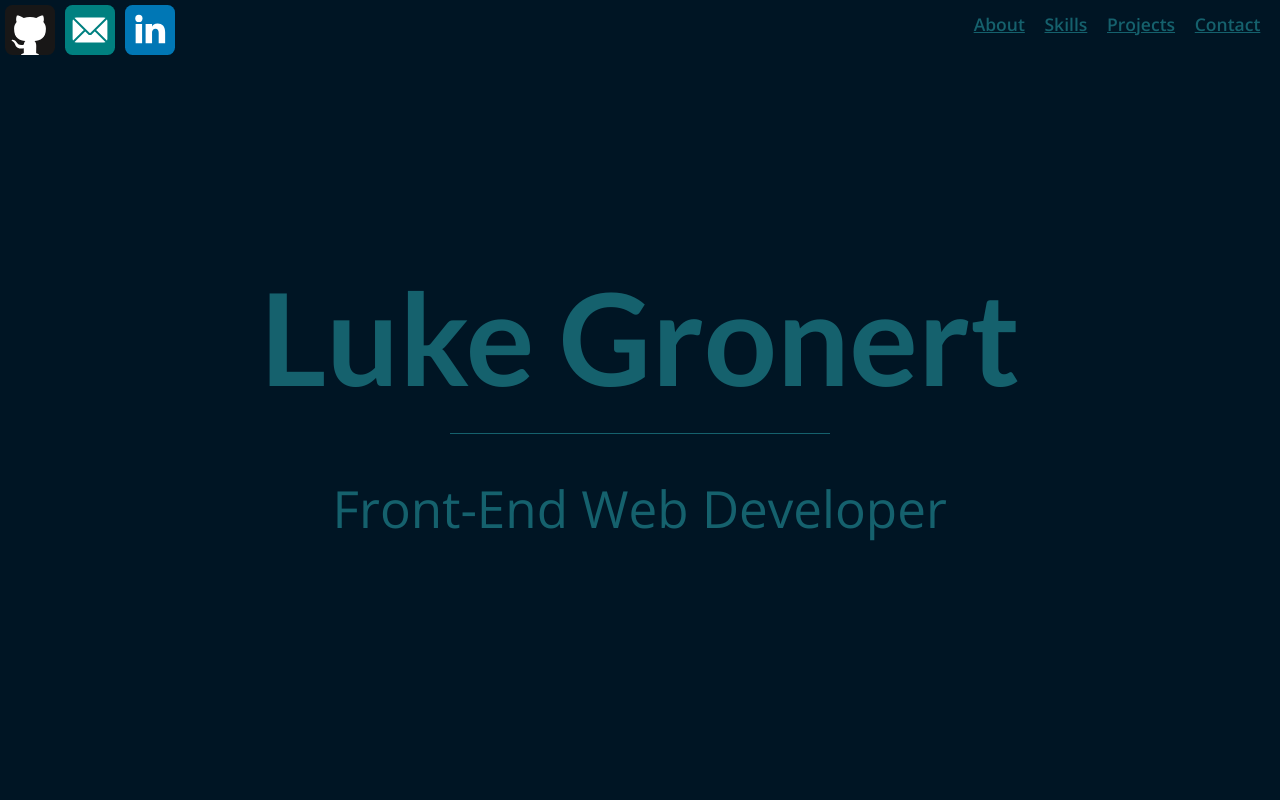
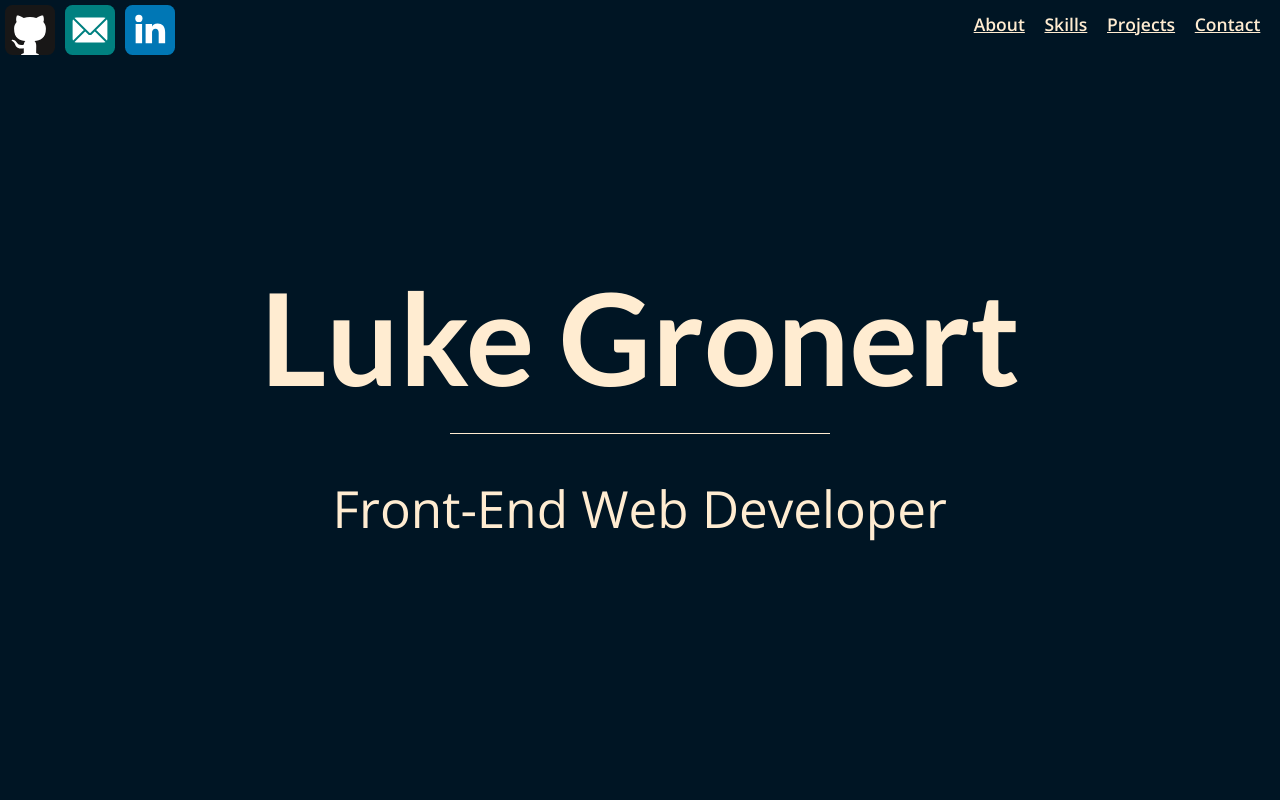
Before and after one commit to lukegronert/lukegronert.github.io, a React (Create React App) app: page / in a window 1280 px wide. Shown: the top 800 px of the page. Built offline with nearby package versions, Linux system fonts and the light colour scheme.

Commit message:
style: 💄 Changed font colors depending on background
Dark background font-color: #FFECD1, white background font-color:
#15616D

```diff
--- a/src/App.css
+++ b/src/App.css
@@ -1,5 +1,5 @@
 body {
   font-family: "Open Sans", sans-serif;
   background: white;
-  color: #15616d;
+  color: #ffecd1;
 }
--- a/src/styles/about.css
+++ b/src/styles/about.css
@@ -4,6 +4,7 @@
   align-items: center;
   width: 100%;
   height: 100vh;
+  color: #15616d;
 }
 
 .about-section h2 {
--- a/src/styles/banner.css
+++ b/src/styles/banner.css
@@ -9,7 +9,7 @@
 
 hr {
   height: 1px;
-  background: #15616d;
+  background: #ffecd1;
   border: none;
 }
 
--- a/src/styles/navigation.css
+++ b/src/styles/navigation.css
@@ -14,13 +14,13 @@
 .nav-list li {
   display: inline;
   padding-right: 2%;
-  color: #15616d;
+  color: #ffecd1;
   font-weight: bold;
   text-decoration: underline;
 }
 
 li a,
 li a:visited {
-  color: #15616d;
+  color: #ffecd1;
   font-size: 1.25rem;
 }
--- a/src/styles/projects.css
+++ b/src/styles/projects.css
@@ -5,6 +5,7 @@
 .projects-section {
   min-height: 100vh;
   padding: 10vh 0;
+  color: #15616d;
 }
 
 .project-display {
--- a/src/styles/skills.css
+++ b/src/styles/skills.css
@@ -2,6 +2,7 @@
   background: #001524;
   min-height: 100vh;
   padding: 10vh 0;
+  color: #ffecd1;
 }
 
 /* ============================================== */
```
